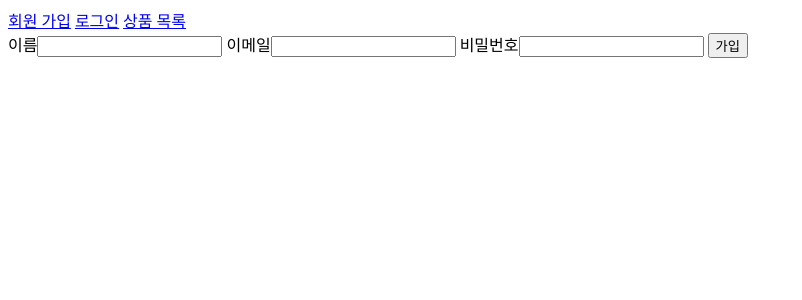
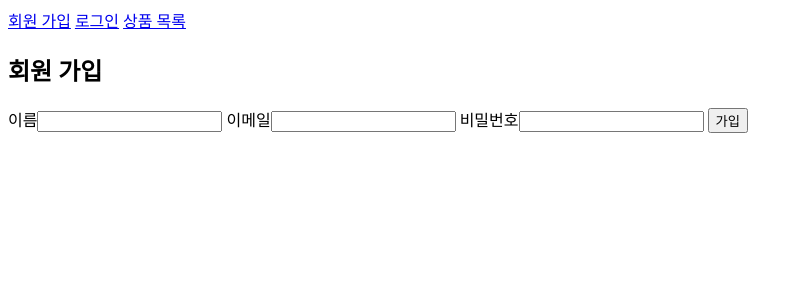
Before and after one commit to tasueom/product-management-flask, a Flask app: page /signup in a window 1280 px wide. Shown: the top 300 px of the page, without its empty margins (0-802 px from the left). Run offline with Flask 3, Linux system fonts and the light colour scheme.

Commit message:
feat(signup): signup.html에 제목 추가

```diff
--- a/templates/signup.html
+++ b/templates/signup.html
@@ -5,6 +5,7 @@
 {% endblock %}
 
 {% block content %}
+<h2>회원 가입</h2>
 <form method="POST" action="{{url_for('signup')}}">
     <label>이름<input type="text" name="username"></label>
     <label>이메일<input type="email" name="email"></label>
```
